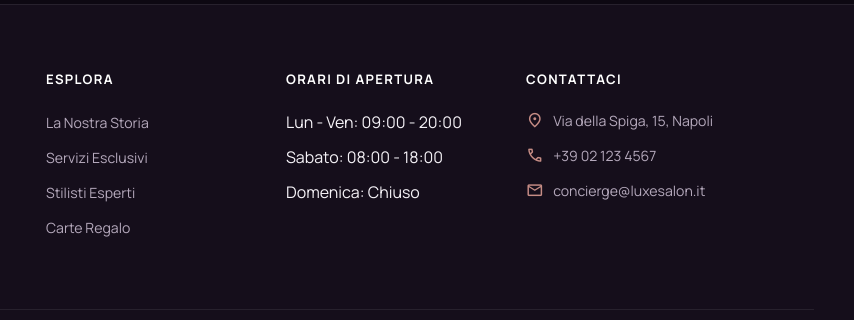
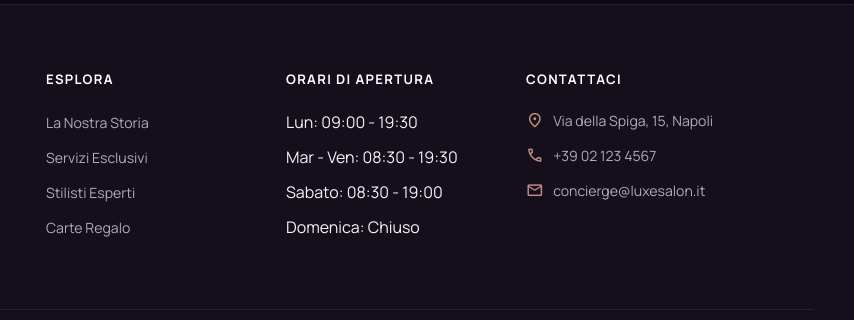
Before and after one commit to genny150606/parrucchieri, a plain HTML site: page index.html in a window 1280 px wide. Shown: the part 3276-3596 px from the top of the page, 426-1280 px from the left. Drawn offline with nearby package versions, Linux system fonts and the light colour scheme; no server answers.

```diff
--- a/index.html
+++ b/index.html
@@ -204,8 +204,9 @@
       <div class="footer-col">
         <h4>Orari di Apertura</h4>
         <ul>
-          <li>Lun - Ven: 09:00 - 20:00</li>
-          <li>Sabato: 08:00 - 18:00</li>
+          <li>Lun: 09:00 - 19:30</li>
+          <li>Mar - Ven: 08:30 - 19:30</li>
+          <li>Sabato: 08:30 - 19:00</li>
           <li>Domenica: Chiuso</li>
         </ul>
       </div>
```
